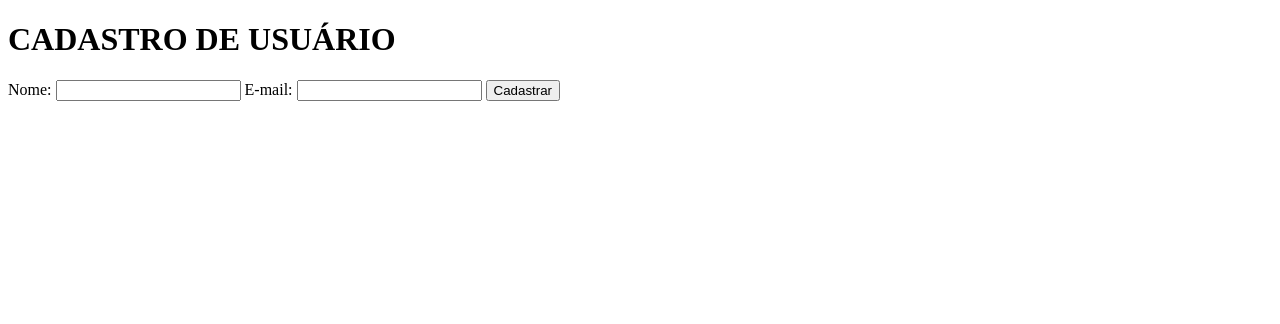
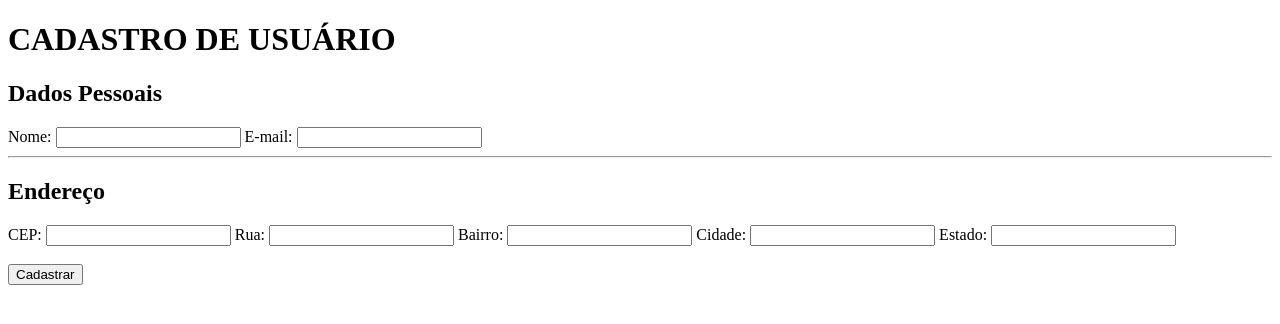
Before and after one commit to jhmoreira/CRUD---PHP, a PHP site: page / in a window 1280 px wide. Shown: the top 324 px of the page. Run offline with PHP 8.4, Linux system fonts and the light colour scheme.

Commit message:
:construction: Adicionando campos de endereço ao formulário

```diff
--- a/index.php
+++ b/index.php
@@ -8,12 +8,27 @@
     <body>
         <h1>CADASTRO DE USUÁRIO</h1>
 
+        <h2>Dados Pessoais</h2>
         <form action="cadastro.php" method= "POST">
             <label>Nome:</label>
             <input type = "text" id="nome" name ="nome">
 
             <label>E-mail:</label>
             <input type = "email" id="email" name = "email">
+            <hr>
+
+        <h2>Endereço</h2>
+
+        <label>CEP:</label>
+        <input type = "text" id="cep" name ="cep">
+        <label>Rua:</label>
+        <input type = "text" id="rua" name ="rua">
+        <label>Bairro:</label>
+        <input type = "text" id="bairro" name ="bairro">
+        <label>Cidade:</label>
+        <input type = "text" id="cidade" name ="cidade">
+        <label>Estado:</label>
+        <input type = "text" id="estado" name ="estado"> <br><br>
 
             <input type= "submit" value = "Cadastrar">
 
```
